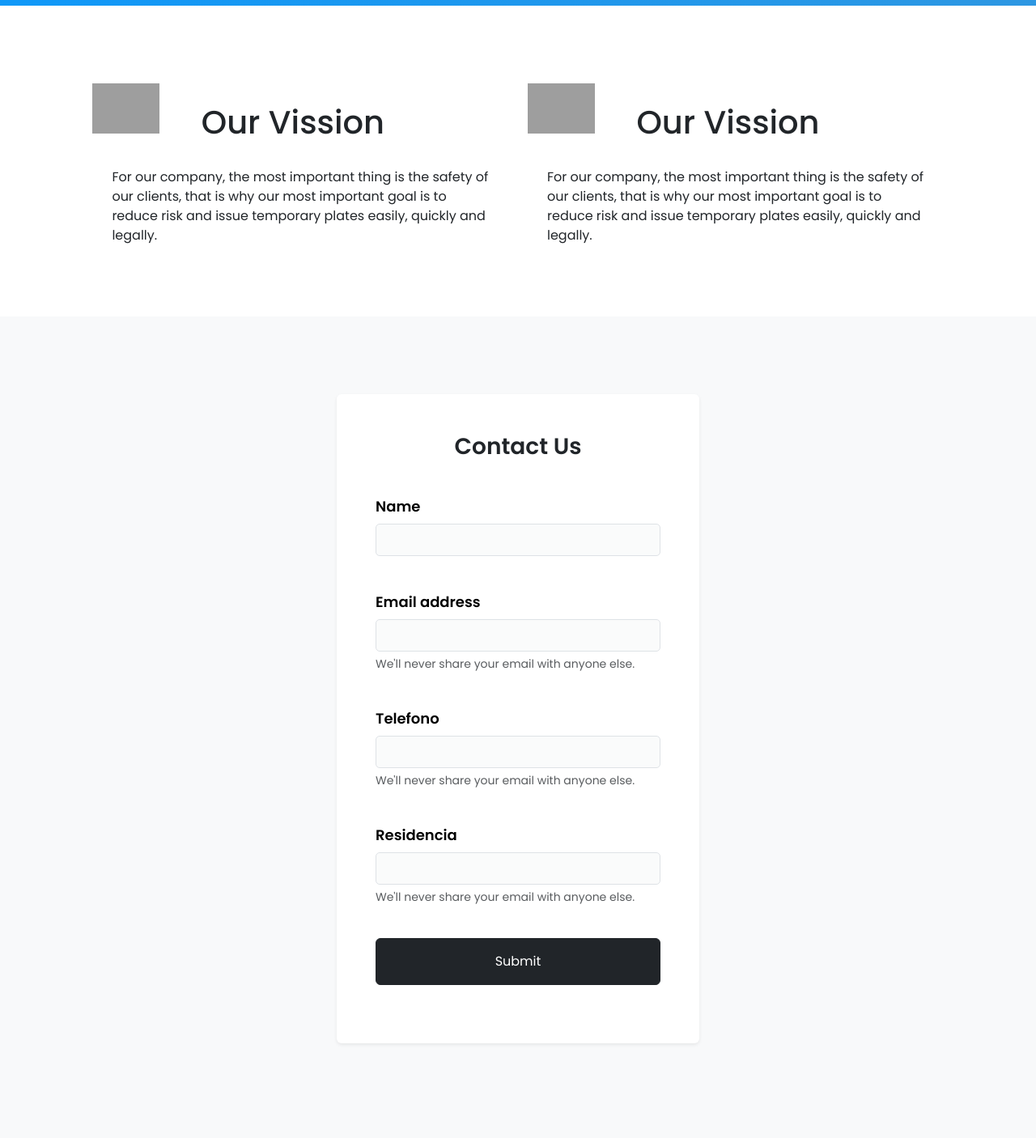
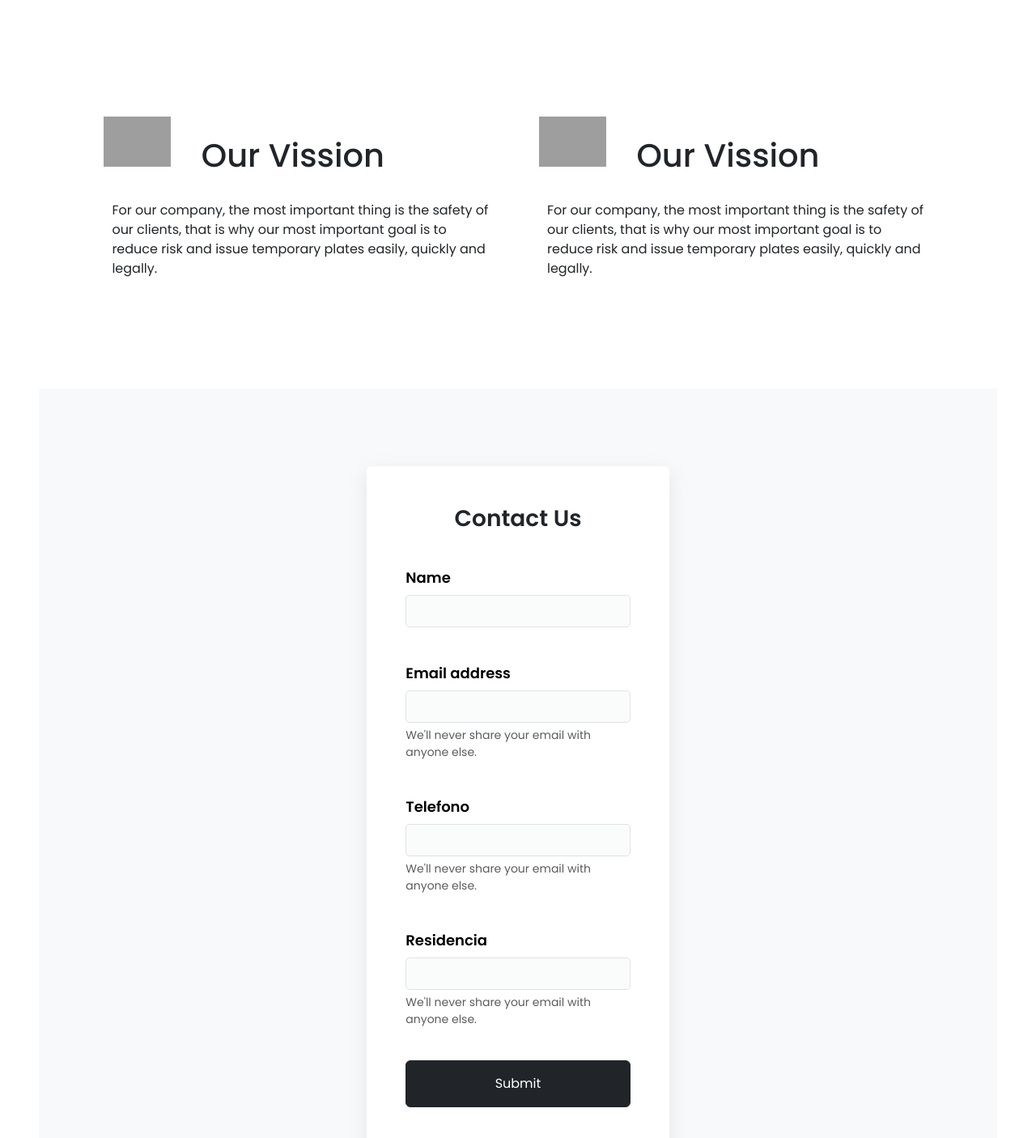
Before and after one commit to bryanDelyan/plates, a PHP site: page / in a window 1280 px wide. Shown: the part 2958-4364 px from the top of the page at 81% size. Run offline with PHP 8.4, Linux system fonts and the light colour scheme; grey boxes are pictures that could not be loaded.

Commit message:
main colors and fix bugs

```diff
--- a/index.php
+++ b/index.php
@@ -99,20 +107,26 @@
 
 .info-text h1 {
     font-family: 'Poppins', sans-serif;
-    font-size: 53px;
+    font-size: 50px;
     line-height: 1;
     color: white;
     margin: 0 0 45px;
+
 }
 
+.shadow-2 {
+    box-shadow: rgba(255, 255, 255, 0.1) 0px 1px 1px 0px inset, rgba(50, 50, 93, 0.25) 0px 50px 100px -20px, rgba(0, 0, 0, 0.3) 0px 30px 60px -30px;
+}
+.shadow-3 {
+    box-shadow: rgba(149, 157, 165, 0.2) 0px 8px 24px;
+}
 
 .info-text2 h1 {
     font-family: 'Poppins', sans-serif;
-    font-size: 53px;
+    font-size: 50px;
     line-height: 1;
     color: rgb(0, 0, 0);
     margin: 0 0 45px;
-
 }
 
 .info-text p {
@@ -433,26 +454,26 @@
             </div>
             <div class="container">
                 <div class="row mt-0 gx-4 gy-2">
-                    <div class="col-md-3 col-12 p-4">
-                        <div class="bg-light p-5 rounded shadow-sm">
+                    <div class="col-md-4 col-lg-3 col-12 p-4">
+                        <div class="bg-light p-5 rounded shadow-3">
                             <p class="text-center fw-semibold fs-4"><i class='bx bx-expand-horizontal'></i></p>
                             <p class="text-center fs-4">100 Plates sold</p>
                         </div>
                     </div>
-                    <div class="col-md-3 col-12 p-4">
-                        <div class="bg-light p-5 rounded shadow-sm">
+                    <div class="col-md-4 col-lg-3 col-12 p-4">
+                        <div class="bg-light p-5 rounded shadow-3">
                             <p class="text-center fw-semibold fs-4"><i class='bx bx-expand-horizontal'></i></p>
                             <p class="text-center fs-4">100 Plates sold</p>
                         </div>
                     </div>
-                    <div class="col-md-3 col-12 p-4">
-                        <div class="bg-light p-5 rounded shadow-sm">
+                    <div class="col-md-4 col-lg-3 col-12 p-4">
+                        <div class="bg-light p-5 rounded shadow-3">
                             <p class="text-center fw-semibold fs-4"><i class='bx bx-expand-horizontal'></i></p>
                             <p class="text-center fs-4">100 Plates sold</p>
                         </div>
                     </div>
-                    <div class="col-md-3 col-12 p-4">
-                        <div class="bg-light p-5 rounded shadow-sm">
+                    <div class="col-md-4 col-lg-3 col-12 p-4">
+                        <div class="bg-light p-5 rounded shadow-3">
                             <p class="text-center fw-semibold fs-4"><i class='bx bx-expand-horizontal'></i></p>
                             <p class="text-center fs-4">100 Plates sold</p>
                         </div>
@@ -484,12 +505,12 @@
 
         </div>
     </section>
-    <section id="vision" class=" bg-blue">
+    <section id="vision" class="py-md-5 bg-blue">
         <div class="container py-5">
             <div class="row pt-5">
                 <div class="col-md-6 col-12 ">
                     <div class="row">
-                        <div class="col-md-3 col-12">
+                        <div class="col-md-3 col-12 text-center">
                             <img src="https://www.serviplatesllc.com/images/why1.png" class="w-75" alt="">
                         </div>
                         <div class="col-8">
@@ -503,7 +524,7 @@
                 </div>
                 <div class="col-md-6 col-12 ">
                     <div class="row">
-                        <div class="col-md-3 col-12">
+                        <div class="col-md-3 col-12 text-center">
                             <img src="https://www.serviplatesllc.com/images/why1.png" class="w-75" alt="">
                         </div>
                         <div class="col-8">
@@ -518,9 +539,9 @@
             </div>
         </div>
     </section>
-    <section class="contianer-fluid py-5 bg-light" id="form">
-        <div class="pb-5 mb-4 pt-5">
-            <form class="col-md-5 col-12 mx-auto bg-white py-5 px-5 rounded shadow-sm">
+    <div class="contianer-fluid py-5 px-2 px-md-5 mx-md-5 bg-light" id="contact">
+        <div class="pb-5 mb-4 pt-5 mx-md-5 px-md-5">
+            <form class="col-md-8 col-lg-5 col-12 mx-auto bg-white py-5 px-5 rounded shadow-3">
                 <div class="mb-3">
                     <h1 class="text-center fw-semibold fs-3 mb-5">Contact Us</h1>
                     <label for="exampleInputEmail1" class="form-label fw-semibold">Name</label>
```
Also changed, not shown: other parts of index.php (+48 -33 lines).
